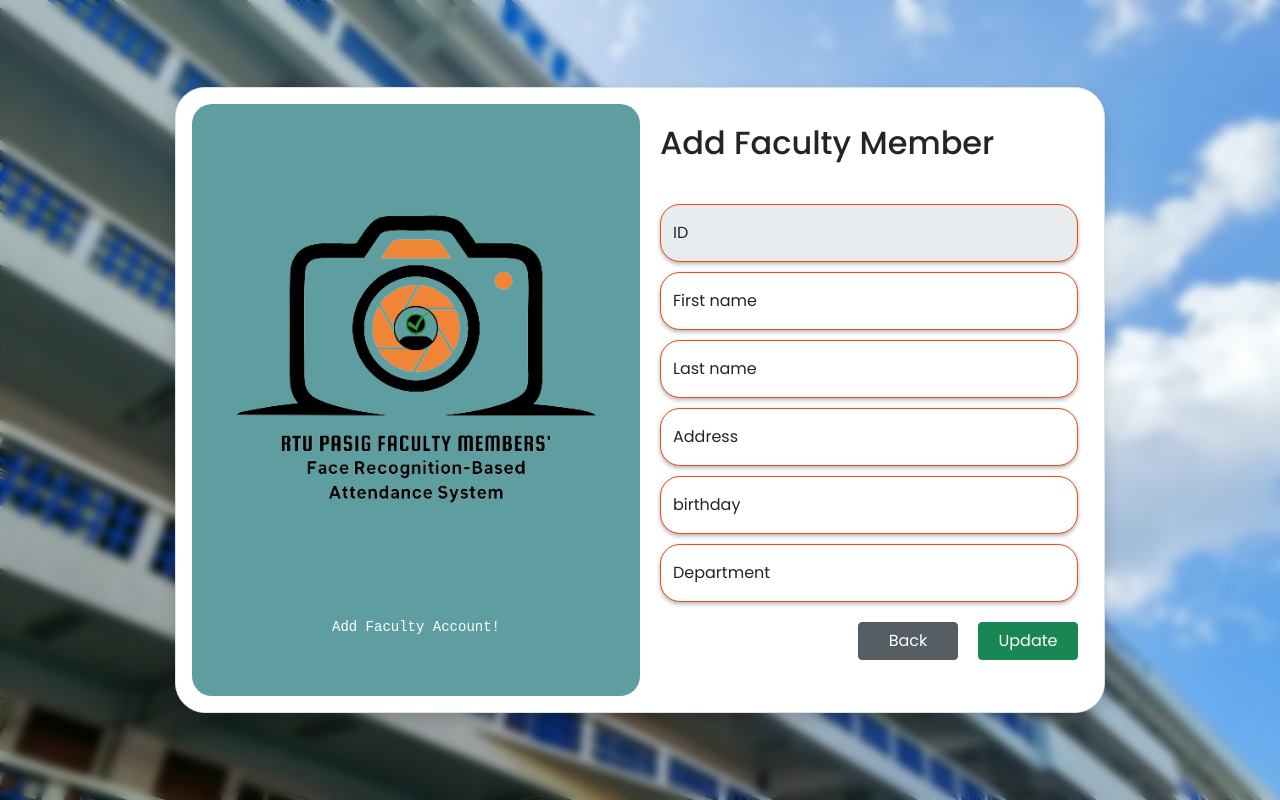
After one commit to team-kopple-x-team-secret/FaceRecognitionSystemRPI, a Flask app: template Web/Website/templates/addmember.html in a window 1280 px wide. The commit adds this page. Run offline with Flask 3, Linux system fonts and the light colour scheme; the template is opened without the code that fills it, so the values that code supplies are empty.

Commit message:
Add member
Test

```diff
--- /dev/null
+++ b/Web/Website/templates/addmember.html
@@ -0,0 +1,147 @@
+<html lang="en">
+
+<head>
+  <meta charset="UTF-8" />
+  <meta http-equiv="X-UA-Compatible" content="IE=edge" />
+  <meta name="viewport" content="width=device-width, initial-scale=1.0" />
+  <link href="https://cdn.jsdelivr.net/npm/bootstrap@5.1.3/dist/css/bootstrap.min.css" rel="stylesheet"
+    integrity="sha384-1BmE4kWBq78iYhFldvKuhfTAU6auU8tT94WrHftjDbrCEXSU1oBoqyl2QvZ6jIW3" crossorigin="anonymous" />
+  <script src="https://ajax.googleapis.com/ajax/libs/jquery/3.6.0/jquery.min.js"></script>
+</head>
+
+<link rel="stylesheet" href="{{ url_for('static',filename='loginstyle.css') }}" />
+<title>Add Faculty Member</title>
+</head>
+
+<body>
+
+  <!-- Main Container -->
+
+  <div class="container d-flex justify-content-center align-items-center min-vh-100">
+    <!-- Login Container -->
+
+    <div class="row border rounded-5 p-3 bg-white shadow box-area">
+      <!-- Left Box -->
+
+      <div class="col-md-6 rounded-4 d-flex justify-content-center align-items-center flex-column left-box"
+        style="background:cadetblue">
+        <div class="featured-image mb-3">
+          <img src="{{ url_for('static', filename='logoblack.png')}}" class="img-fluid" style="width: 450px" />
+        </div>
+        <p class="text-white fs-2" style="
+              font-family: 'Courier New', Courier, monospace;
+              font-weight: 600;
+            ">
+
+        </p>
+        <small class="text-white text-wrap text-center"
+          style="width: 17rem; font-family: 'Courier New', Courier, monospace">Add Faculty Account!</small>
+      </div>
+
+
+      <!--Right Box -->
+
+      <div class="col-md-6 right-box">
+        <div class="row align-items-center">
+            <div class="header-text mb-4">
+                <h2>Add Faculty Member </h2>
+            </div>
+
+
+
+            <form action="{{ url_for('views.updated') }}" method="post">
+
+                <div class="form-floating">
+                    <input type="id" class="form-control" id="id" placeholder="id" name='pota' value="{{id}}" readonly />
+                    <label for="floatingInput">ID</label>
+                </div>
+
+                <div class="form-floating">
+                    <input type="firstname" class="form-control" id="firstname" placeholder="username"
+                        name="fname" value="{{fname}}" required />
+                    <label for="floatingInput">First name</label>
+                </div>
+                <div class="form-floating">
+                    <input type="lastname" class="form-control" id="lastname" placeholder="lastname"
+                        name="lname" value="{{lname}}"required />
+                    <label for="floatingInput">Last name</label>
+                </div>
+                <div class="form-floating">
+                    <input type="Adress" class="form-control" id="Adress" placeholder="address" name="address"
+                        required />
+                    <label for="floatingInput">Address</label>
+                </div>
+
+                <div class="form-floating">
+                    <input type="text" id="datepicker" class="form-control" placeholder="birthday"
+                        name="birthday" required>
+                    <label for="floatingInput">birthday</label>
+                </div>
+
+                <div class="form-floating">
+                    <input type="Department" class="form-control" id="Department" placeholder="Department"
+                        name="department" required />
+                    <label for="floatingPassword">Department</label>
+                </div>
+
+                <div class="d-grid gap-2 d-md-block">
+                    <button class="btn btn-success" id="submit" type="submit" value="submit">
+                        Update
+                    </button>
+            </form>
+
+            <a href="{{ url_for('views.faculty') }}" class="btn btn-secondary btn-mg active" role="button"
+                aria-pressed="true">Back</a>
+        </div>
+    </div>
+</div>
+</div>
+</div>
+
+
+</body>
+<style>
+  input[type="date"]::-webkit-inner-spin-button,
+  input[type="date"]::-webkit-calendar-picker-indicator {
+    display: none;
+    -webkit-appearance: none;
+  }
+</style>
+<script>
+  var alert = document.querySelector('.alert');
+
+  // Get the close button
+  var closeBtn = alert.querySelector('.closebtn');
+
+  // Add a click event listener to the close button
+  closeBtn.addEventListener('click', function () {
+    // Hide the alert message
+    alert.style.display = 'none';
+  });
+</script>
+<style>
+  .alert {
+    padding: 20px;
+    background-color: #f44336;
+    color: white;
+    margin-bottom: 15px;
+    position: relative;
+  }
+
+  .closebtn {
+    margin-left: 15px;
+    color: white;
+    font-weight: bold;
+    float: right;
+    font-size: 22px;
+    line-height: 20px;
+    cursor: pointer;
+    transition: 0.3s;
+  }
+
+  .closebtn:hover {
+    color: black;
+  }
+</style>
+
+</html>
--- a/Web/Website/templates/faculty.html
+++ b/Web/Website/templates/faculty.html
@@ -80,6 +80,7 @@
         </form>
 
         <a href="{{ url_for('views.faculty') }}" class="my-button">Refresh</a>
+        <a href="{{ url_for('views.adduser') }}" class="my-button">Add Member</a>
       </section>
       <section class="table__body">
         <table>
--- a/Web/Website/templates/profile.html
+++ b/Web/Website/templates/profile.html
@@ -78,7 +78,6 @@
 
 
         <a href="{{ url_for('views.profile') }}" class="my-button">Refresh</a>
-
       </section>
       <section class="table__body">
         <table>
```
